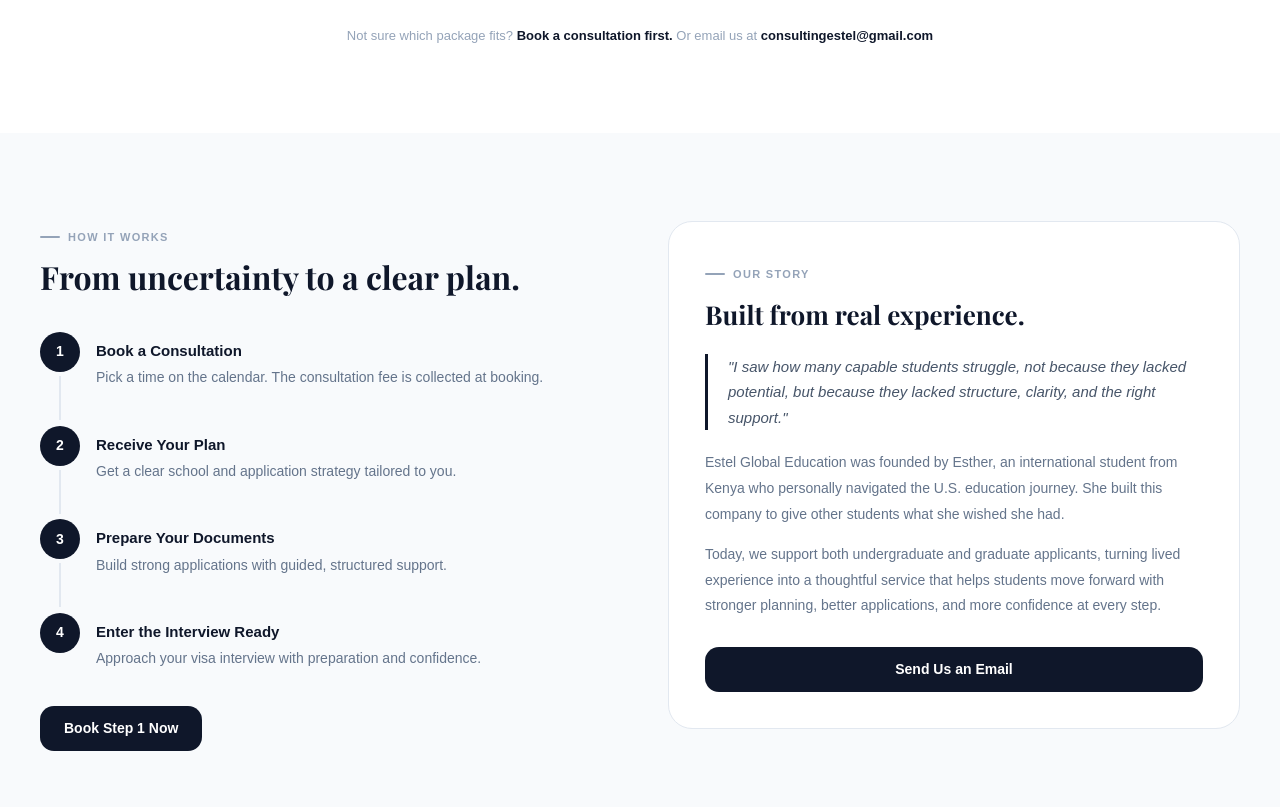
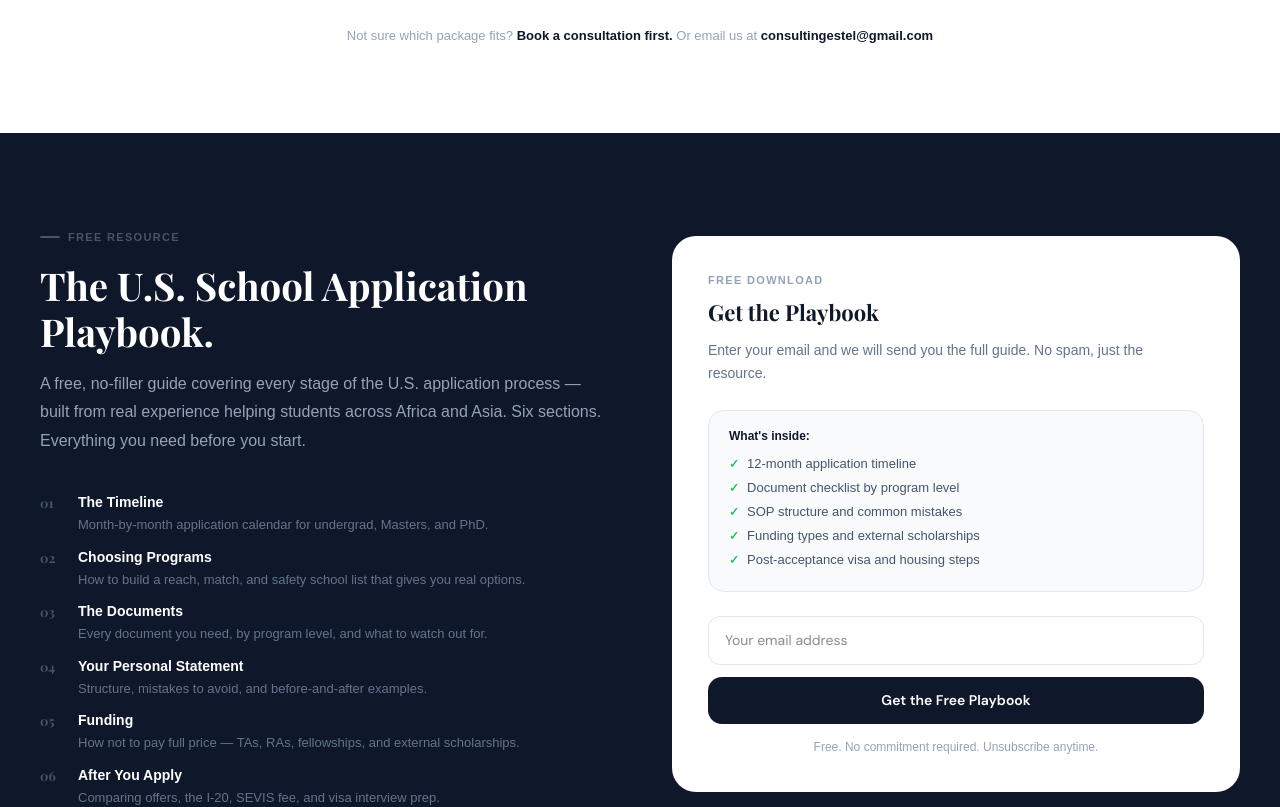
Before and after one commit to EstherAuma97/estel-website, a Next.js app: page / in a window 1280 px wide. Shown: the part 2801-3608 px from the top of the page. Built offline with nearby package versions, Linux system fonts and the light colour scheme.

Commit message:
add playbook section

```diff
--- a/app/page.tsx
+++ b/app/page.tsx
@@ -4,6 +4,158 @@ import { useState, useEffect, useRef } from "react";
 
 const CALENDAR_LINK = "https://calendar.app.google/kw2WnqDiHVXEgxQ46";
 const WHATSAPP_LINK = "https://wa.me/12135749150?text=Hi%20Estel%20Global%20Education%2C%20I%27m%20interested%20in%20your%20services.";
+const PLAYBOOK_DOWNLOAD_URL = "https://drive.google.com/uc?export=download&id=1voiggGdncno4amgLZuRT1FMMJovJhwo2";
+const FORMSPREE_ENDPOINT = "https://formspree.io/f/mgodypgv";
+
+function PlaybookSection() {
+  const [email, setEmail] = useState("");
+  const [status, setStatus] = useState<"idle" | "loading" | "success" | "error">("idle");
+  const [errorMsg, setErrorMsg] = useState("");
+
+  const handleSubmit = async (e: React.FormEvent) => {
+    e.preventDefault();
+    if (!email || !email.includes("@")) {
+      setErrorMsg("Please enter a valid email address.");
+      return;
+    }
+    setStatus("loading");
+    setErrorMsg("");
+    try {
+      const res = await fetch(FORMSPREE_ENDPOINT, {
+        method: "POST",
+        headers: { "Content-Type": "application/json", "Accept": "application/json" },
+        body: JSON.stringify({ email, source: "Playbook Download" }),
+      });
+      if (res.ok) {
+        setStatus("success");
+      } else {
+        setStatus("error");
+        setErrorMsg("Something went wrong. Please try again.");
+      }
+    } catch {
+      setStatus("error");
+      setErrorMsg("Something went wrong. Please try again.");
+    }
+  };
+
+  const playbookSections = [
+    { number: "01", title: "The Timeline", desc: "Month-by-month application calendar for undergrad, Masters, and PhD." },
+    { number: "02", title: "Choosing Programs", desc: "How to build a reach, match, and safety school list that gives you real options." },
+    { number: "03", title: "The Documents", desc: "Every document you need, by program level, and what to watch out for." },
+    { number: "04", title: "Your Personal Statement", desc: "Structure, mistakes to avoid, and before-and-after examples." },
+    { number: "05", title: "Funding", desc: "How not to pay full price — TAs, RAs, fellowships, and external scholarships." },
+    { number: "06", title: "After You Apply", desc: "Comparing offers, the I-20, SEVIS fee, and visa interview prep." },
+  ];
+
+  return (
+    <section id="playbook" style={{ padding: "88px 24px", background: "#0f172a" }}>
+      <div style={{ maxWidth: 1200, margin: "0 auto" }}>
+        <div style={{ display: "grid", gridTemplateColumns: "minmax(0,1fr) minmax(0,1fr)", gap: 64, alignItems: "center" }} className="playbook-grid">
+          <style>{`@media(max-width:768px){.playbook-grid{grid-template-columns:1fr!important}}`}</style>
+
+          {/* Left: info */}
+          <div>
+            <span style={{ display: "inline-flex", alignItems: "center", gap: 8, fontSize: 11, fontWeight: 700, letterSpacing: "0.12em", textTransform: "uppercase", color: "#475569", marginBottom: 16 }}>
+              <span style={{ width: 20, height: 2, background: "#475569", borderRadius: 2, flexShrink: 0 }} />
+              Free Resource
+            </span>
+            <h2 style={{ fontFamily: "'Playfair Display', serif", fontSize: "clamp(28px, 3vw, 42px)", fontWeight: 700, lineHeight: 1.2, color: "white", margin: "0 0 16px" }}>
+              The U.S. School Application Playbook.
+            </h2>
+            <p style={{ fontSize: 16, lineHeight: 1.8, color: "#94a3b8", margin: "0 0 36px" }}>
+              A free, no-filler guide covering every stage of the U.S. application process — built from real experience helping students across Africa and Asia. Six sections. Everything you need before you start.
+            </p>
+
+            <div style={{ display: "flex", flexDirection: "column", gap: 12 }}>
+              {playbookSections.map((s) => (
+                <div key={s.number} style={{ display: "flex", gap: 14, alignItems: "flex-start" }}>
+                  <span style={{ fontFamily: "'Playfair Display', serif", fontSize: 13, fontWeight: 700, color: "#475569", flexShrink: 0, marginTop: 1, minWidth: 24 }}>{s.number}</span>
+                  <div>
+                    <p style={{ fontSize: 14, fontWeight: 600, color: "white", margin: "0 0 2px" }}>{s.title}</p>
+                    <p style={{ fontSize: 13, color: "#64748b", margin: 0, lineHeight: 1.5 }}>{s.desc}</p>
+                  </div>
+                </div>
+              ))}
+            </div>
+          </div>
+
+          {/* Right: email capture card */}
+          <div style={{ background: "white", borderRadius: 24, padding: 36 }}>
+            {status === "success" ? (
+              <div style={{ textAlign: "center", padding: "20px 0" }}>
+                <div style={{ width: 56, height: 56, background: "#f0fdf4", border: "2px solid #bbf7d0", borderRadius: "50%", display: "flex", alignItems: "center", justifyContent: "center", margin: "0 auto 20px", fontSize: 24 }}>✓</div>
+                <h3 style={{ fontFamily: "'Playfair Display', serif", fontSize: 22, fontWeight: 700, color: "#0f172a", margin: "0 0 10px" }}>You're all set.</h3>
+                <p style={{ fontSize: 14, color: "#64748b", lineHeight: 1.7, margin: "0 0 28px" }}>
+                  Your playbook is ready to download. We have also sent a copy to your email.
+                </p>
+                <a
+                  href={PLAYBOOK_DOWNLOAD_URL}
+                  target="_blank"
+                  rel="noopener noreferrer"
+                  style={{ display: "inline-flex", alignItems: "center", justifyContent: "center", gap: 8, background: "#0f172a", color: "white", borderRadius: 14, padding: "13px 28px", fontWeight: 600, fontSize: 14, textDecoration: "none", width: "100%" }}
+                >
+                  Download the Playbook
+                </a>
+                <p style={{ fontSize: 12, color: "#94a3b8", marginTop: 16, marginBottom: 0 }}>
+                  Africa · Asia · and Beyond
+                </p>
+              </div>
+            ) : (
+              <>
+                <div style={{ marginBottom: 24 }}>
+                  <p style={{ fontSize: 11, fontWeight: 700, letterSpacing: "0.12em", textTransform: "uppercase", color: "#94a3b8", margin: "0 0 8px" }}>Free Download</p>
+                  <h3 style={{ fontFamily: "'Playfair Display', serif", fontSize: 22, fontWeight: 700, color: "#0f172a", margin: "0 0 10px" }}>
+                    Get the Playbook
+                  </h3>
+                  <p style={{ fontSize: 14, color: "#64748b", lineHeight: 1.65, margin: 0 }}>
+                    Enter your email and we will send you the full guide. No spam, just the resource.
+                  </p>
+                </div>
+
+                <div style={{ background: "#f8fafc", border: "1px solid #e2e8f0", borderRadius: 16, padding: "16px 20px", marginBottom: 24 }}>
+                  <p style={{ fontSize: 12, fontWeight: 700, color: "#0f172a", margin: "0 0 10px" }}>What's inside:</p>
+                  {["12-month application timeline", "Document checklist by program level", "SOP structure and common mistakes", "Funding types and external scholarships", "Post-acceptance visa and housing steps"].map((item) => (
+                    <div key={item} style={{ display: "flex", gap: 8, alignItems: "flex-start", marginBottom: 6 }}>
+                      <span style={{ color: "#22c55e", fontWeight: 700, fontSize: 12, flexShrink: 0 }}>✓</span>
+                      <p style={{ fontSize: 13, color: "#475569", margin: 0, lineHeight: 1.4 }}>{item}</p>
+                    </div>
+                  ))}
+                </div>
+
+                <form onSubmit={handleSubmit} style={{ display: "flex", flexDirection: "column", gap: 12 }}>
+                  <input
+                    type="email"
+                    value={email}
+                    onChange={(e) => setEmail(e.target.value)}
+                    placeholder="Your email address"
+                    required
+                    style={{ width: "100%", padding: "13px 16px", borderRadius: 12, border: "1.5px solid #e2e8f0", fontSize: 14, color: "#0f172a", outline: "none", transition: "border-color 0.2s", fontFamily: "'DM Sans', system-ui, sans-serif" }}
+                    onFocus={(e) => e.target.style.borderColor = "#94a3b8"}
+                    onBlur={(e) => e.target.style.borderColor = "#e2e8f0"}
+                  />
+                  {errorMsg && (
+                    <p style={{ fontSize: 13, color: "#ef4444", margin: 0 }}>{errorMsg}</p>
+                  )}
+                  <button
+                    type="submit"
+                    disabled={status === "loading"}
+                    style={{ background: "#0f172a", color: "white", borderRadius: 14, padding: "13px 20px", fontWeight: 600, fontSize: 14, border: "none", cursor: status === "loading" ? "not-allowed" : "pointer", opacity: status === "loading" ? 0.7 : 1, transition: "all 0.2s ease", fontFamily: "'DM Sans', system-ui, sans-serif" }}
+                  >
+                    {status === "loading" ? "Sending..." : "Get the Free Playbook"}
+                  </button>
+                </form>
+
+                <p style={{ fontSize: 12, color: "#94a3b8", marginTop: 14, marginBottom: 0, textAlign: "center" }}>
+                  Free. No commitment required. Unsubscribe anytime.
+                </p>
+              </>
+            )}
+          </div>
+        </div>
+      </div>
+    </section>
+  );
+}
 
 export default function EstelWebsite() {
   const [activeNeed, setActiveNeed] = useState<number | null>(0);
@@ -18,7 +170,7 @@ export default function EstelWebsite() {
   useEffect(() => {
     const handleScroll = () => {
       setScrolled(window.scrollY > 20);
-      const sections = ["home", "why-usa", "services", "how-it-works", "about", "mission", "faq", "contact"];
+      const sections = ["home", "why-usa", "services", "playbook", "how-it-works", "about", "mission", "faq", "contact"];
       for (const id of sections) {
         const el = document.getElementById(id);
         if (el) {
@@ -777,6 +929,9 @@ export default function EstelWebsite() {
         </div>
       </section>
 
+      {/* Free Playbook */}
+      <PlaybookSection />
+
       {/* How It Works + About */}
       <section id="how-it-works" style={{ padding: "88px 24px", background: "#f8fafc" }}>
         <div style={{ maxWidth: 1200, margin: "0 auto" }}>
```
